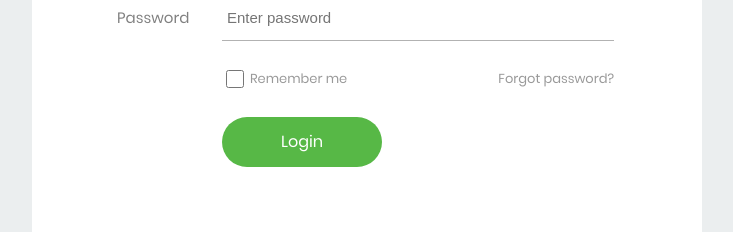
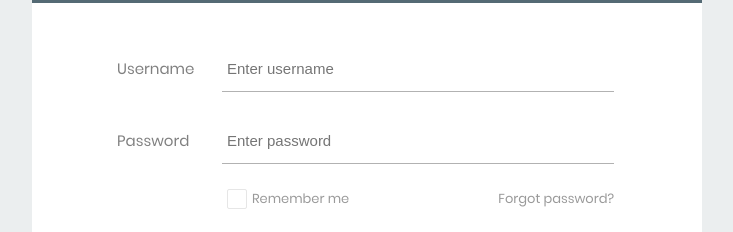
Before and after one commit to anhttok/react-components, a React (Create React App) app: page / in a window 1280 px wide. Shown: the part 315-547 px from the top of the page, without its empty margins (288-1021 px from the left). Built offline with nearby package versions, Linux system fonts and the light colour scheme; grey boxes are pictures that could not be loaded.

Commit message:
Update ui form login

```diff
--- a/src/components/login-form/login-form-1.tsx
+++ b/src/components/login-form/login-form-1.tsx
@@ -43,13 +43,13 @@ const LoginForm = (props: Props) => {
             <div>
               <input
                 className="login-form__container--field-checkbox"
-                id="ckb1"
+                id="checkbox"
                 type="checkbox"
                 name="remember-me"
               />
               <label
                 className="login-form__container--field-checkbox-label"
-                htmlFor="ckb1"
+                htmlFor="checkbox"
               >
                 Remember me
               </label>
--- a/src/components/login-form/styles.scss
+++ b/src/components/login-form/styles.scss
@@ -104,24 +104,45 @@
         }
       }
       &-checkbox {
-        width: 18px;
-        height: 18px;
-        border-radius: 2px;
-        background: #fff;
-        border: 1px solid #e6e6e6;
-        cursor: pointer;
-        box-sizing: border-box;
-        padding: 0;
-        outline: none;
-        margin-right: 6px;
+        display: none;
+        &:checked + label::before {
+          color: #57b846 !important;
+        }
       }
       &-checkbox-label {
+        margin-left: 30px;
         font-size: 13px;
         color: #999999;
         line-height: 1.4;
         display: block;
         position: relative;
         cursor: pointer;
+        &::before {
+          left: -25px;
+          content: '✔';
+          font-family: FontAwesome;
+          font-size: 13px;
+          color: transparent;
+          display: -webkit-box;
+          display: -webkit-flex;
+          display: -moz-box;
+          display: -ms-flexbox;
+          display: flex;
+          justify-content: center;
+          align-items: center;
+          position: absolute;
+          width: 18px;
+          height: 18px;
+          border-radius: 2px;
+          background: #fff;
+          border: 1px solid #e6e6e6;
+          top: 50%;
+          -webkit-transform: translateY(-50%);
+          -moz-transform: translateY(-50%);
+          -ms-transform: translateY(-50%);
+          -o-transform: translateY(-50%);
+          transform: translateY(-50%);
+        }
       }
       &-forgot-pass {
         text-decoration: none;
@@ -160,7 +181,4 @@
       background-color: #333333 !important;
     }
   }
-  input:focus::-webkit-input-placeholder {
-    color: transparent !important;
-  }
 }
--- a/src/styles.scss
+++ b/src/styles.scss
@@ -1,8 +1,12 @@
 @import './global.scss';
-#root {
+.app {
   background: #ebeeef;
-  height: 100vh;
+  min-height: 100vh;
   width: 100%;
+  display: flex;
+  flex-wrap: wrap;
+  justify-content: center;
+  align-items: center;
   padding: 15px;
 }
 body {
```
